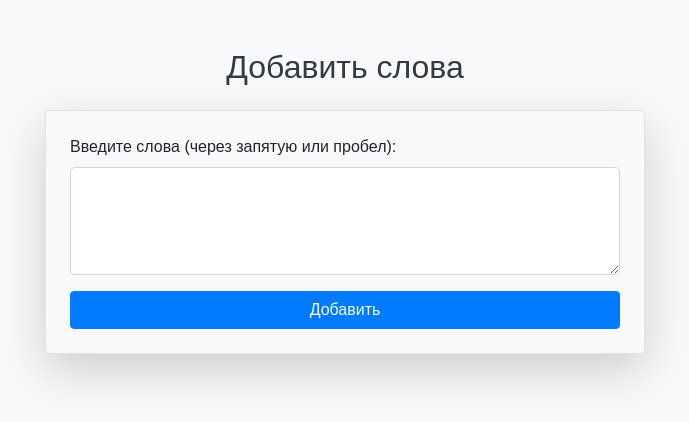
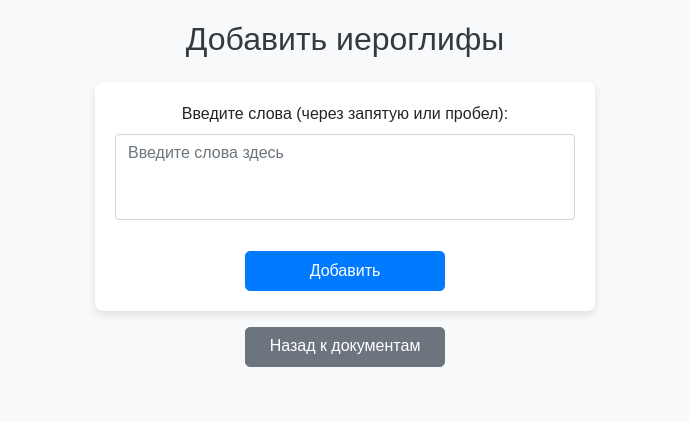
Before and after one commit to Vitya07/Chinese_filter_main, a Flask app: template templates/add_words.html in a window 1280 px wide. Shown: the part 122-544 px from the top of the page, without its empty margins (295-984 px from the left). Run offline with Flask 3, Linux system fonts and the light colour scheme; the template is opened without the code that fills it, so the values that code supplies are empty; some libraries are stand-ins or nearby versions.

Commit message:
Update add_words.html

```diff
--- a/templates/add_words.html
+++ b/templates/add_words.html
@@ -1,22 +1,29 @@
 {% extends 'base.html' %}
+
 {% block content %}
-<div class="container mt-5">
-    <h2 class="text-center mb-4">Добавить слова</h2>
-    <form method="POST" action="{{ url_for('add_words') }}" class="p-4 border rounded shadow-lg bg-light animated-form">
+<div class="container">
+    <h2 class="text-center mb-4">Добавить иероглифы</h2>
+    <form method="POST" class="animated-form text-center">
         <div class="form-group">
             <label for="words">Введите слова (через запятую или пробел):</label>
-            <textarea id="words" name="words" class="form-control form-control-lg" rows="3" required></textarea>
+            <textarea class="form-control" id="words" name="words" required placeholder="Введите слова здесь" rows="3" oninput="adjustHeight(this)"></textarea>
         </div>
-        <button type="submit" class="btn btn-primary btn-block">Добавить</button>
+        <button type="submit" class="btn btn-primary" style="width: 200px; height: 40px; font-size: 16px; margin-top: 15px;">Добавить</button>
     </form>
+    <div class="text-center mt-3">
+        <a href="{{ url_for('view_documents') }}" class="btn btn-secondary" style="width: 200px; height: 40px; font-size: 16px;">Назад к документам</a>
+    </div>
 </div>
 
 <style>
     .animated-form {
         transition: transform 0.3s ease, box-shadow 0.3s ease;
-        max-width: 600px; /* Ограничиваем ширину формы */
+        max-width: 500px; /* Ограничиваем ширину формы */
         margin: auto; /* Центрируем форму */
-        min-height: 200px; /* Устанавливаем минимальную высоту формы */
+        padding: 20px; /* Добавляем отступы внутри формы */
+        border-radius: 8px; /* Закругленные углы */
+        background-color: #ffffff; /* Белый фон формы */
+        box-shadow: 0 4px 8px rgba(0, 0, 0, 0.1); /* Легкая тень */
     }
 
     .animated-form:hover {
@@ -24,14 +31,9 @@
         box-shadow: 0 10px 30px rgba(0, 0, 0, 0.15); /* Увеличенная тень при наведении */
     }
 
-    textarea {
-        transition: height 0.2s ease; /* Плавный переход высоты текстового поля */
-        min-height: 80px; /* Минимальная высота текстового поля */
-        resize: vertical; /* Разрешаем изменять размер только по вертикали */
-    }
-
     .btn {
         transition: background-color 0.3s ease, transform 0.3s ease;
+        border-radius: 5px; /* Закругленные углы кнопок */
     }
 
     .btn:hover {
@@ -42,5 +44,24 @@
     h2 {
         color: #343a40; /* Цвет заголовка */
     }
+
+    label {
+        font-size: 16px; /* Размер шрифта для метки */
+    }
+
+    textarea {
+        transition: height 0.2s ease; /* Плавный переход высоты текстового поля */
+        min-height: 80px; /* Минимальная высота текстового поля */
+        max-height: 300px; /* Максимальная высота текстового поля */
+        resize: none; /* Запретить изменение размера вручную */
+    }
 </style>
+
+<script>
+    function adjustHeight(element) {
+        element.style.height = 'auto'; // Сначала сбрасываем высоту
+        element.style.height = element.scrollHeight + 'px'; // Устанавливаем высоту равной высоте содержимого
+    }
+</script>
+
 {% endblock %}
```
